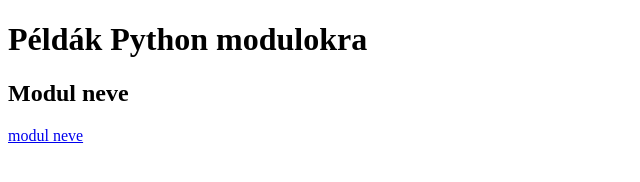
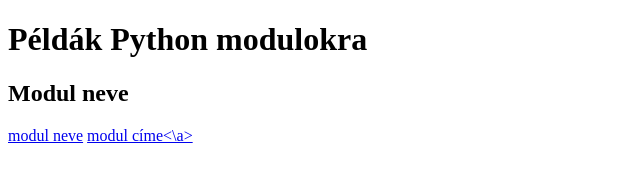
Before and after one commit to vasasro/pythonmudulok2021, a plain HTML site: page index.html in a window 1280 px wide. Shown: the whole page, without its empty margins (0-640 px from the left). Drawn offline with Linux system fonts and the light colour scheme.

Commit message:
Update index.html

```diff
--- a/index.html
+++ b/index.html
@@ -9,5 +9,6 @@
   <h1>Példák Python modulokra</h1>
     <h2>Modul neve</h2>
     <a href="cím">modul neve</a>
+    <a href="cím">modul címe<\a>
 </body>
 </html>
```
